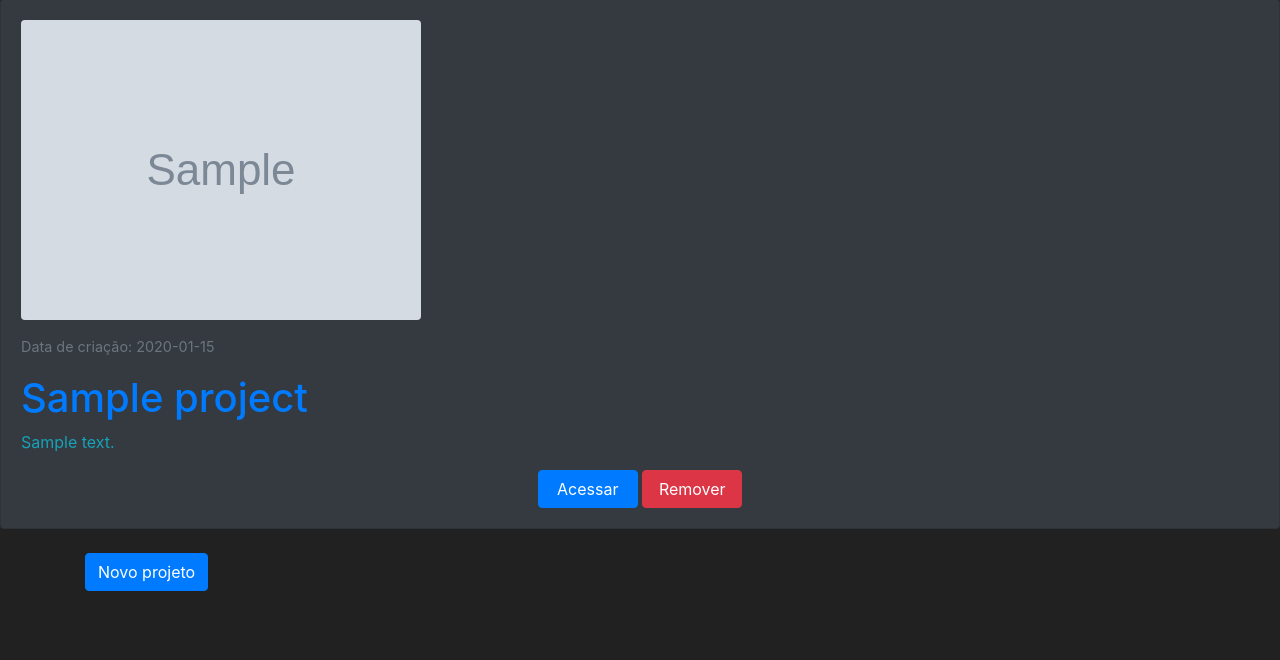
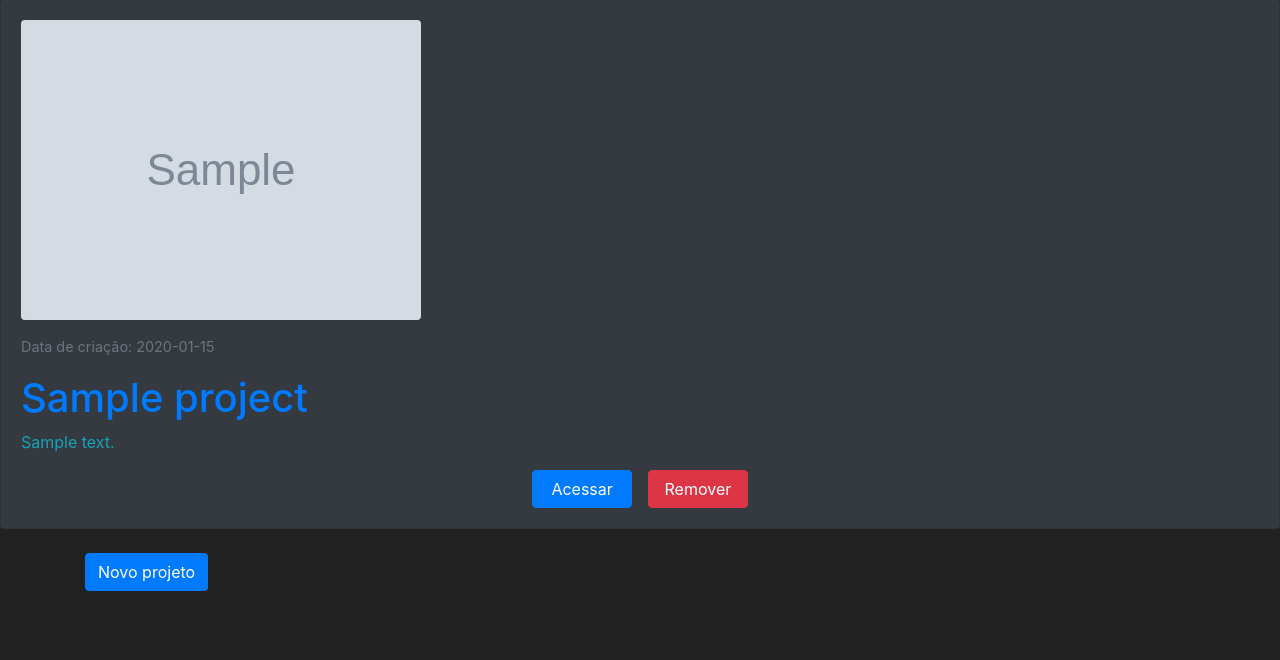
Before and after one commit to IgorLucindo/Augusto-Igor, a Flask app: page /projects in a window 1280 px wide. Shown: the part 81-741 px from the top of the page. Run offline with Flask 2, Linux system fonts and the light colour scheme; a user stored in the database is signed in; tables that the repository leaves empty hold one stand-in row (values such as "Sample post"); grey boxes marked "Sample" are stand-in pictures; some libraries are stand-ins or nearby versions.

Commit message:
projects.html atulizado

```diff
--- a/bughunter/templates/projects.html
+++ b/bughunter/templates/projects.html
@@ -31,7 +31,7 @@
     <p class="text-info">{{ project.description }}</p>
     <div class="row">
       <div class="col-sm-12 text-center">
-          <button id="btnSearch" class="btn btn-primary btn-md center-block" Style="width: 100px;" onclick="location.href = '{{ url_for('directories_page', project=project.name) }}';" >Acessar</button>
+          <button id="btnSearch" class="btn btn-primary btn-md center-block" Style="width: 100px; margin-right: 0.3cm;" onclick="location.href = '{{ url_for('directories_page', project=project.name) }}';" >Acessar</button>
           <button id="btnClear" class="btn btn-danger btn-md center-block" Style="width: 100px;" onclick="location.href = '{{ url_for('delete_project_page', project=project.name) }}';" >Remover</button>
       </div>
     </div>
```
